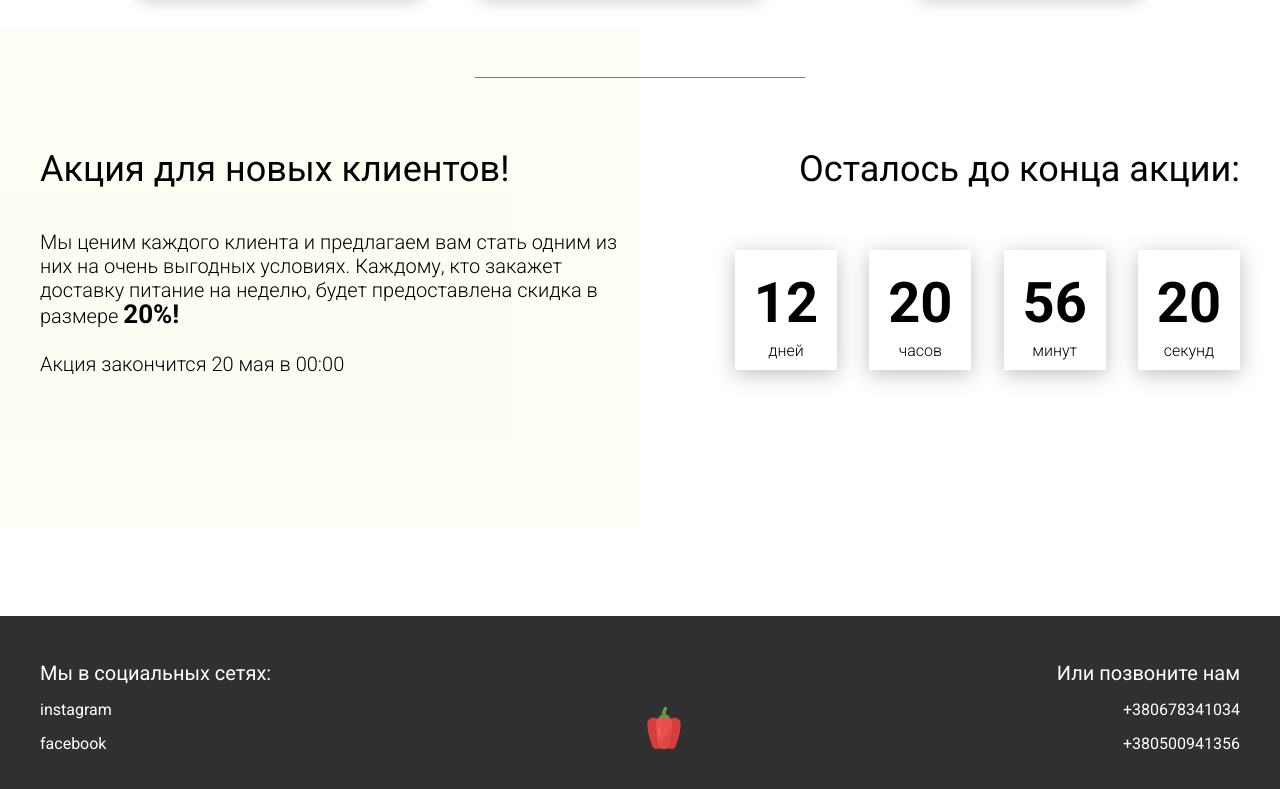
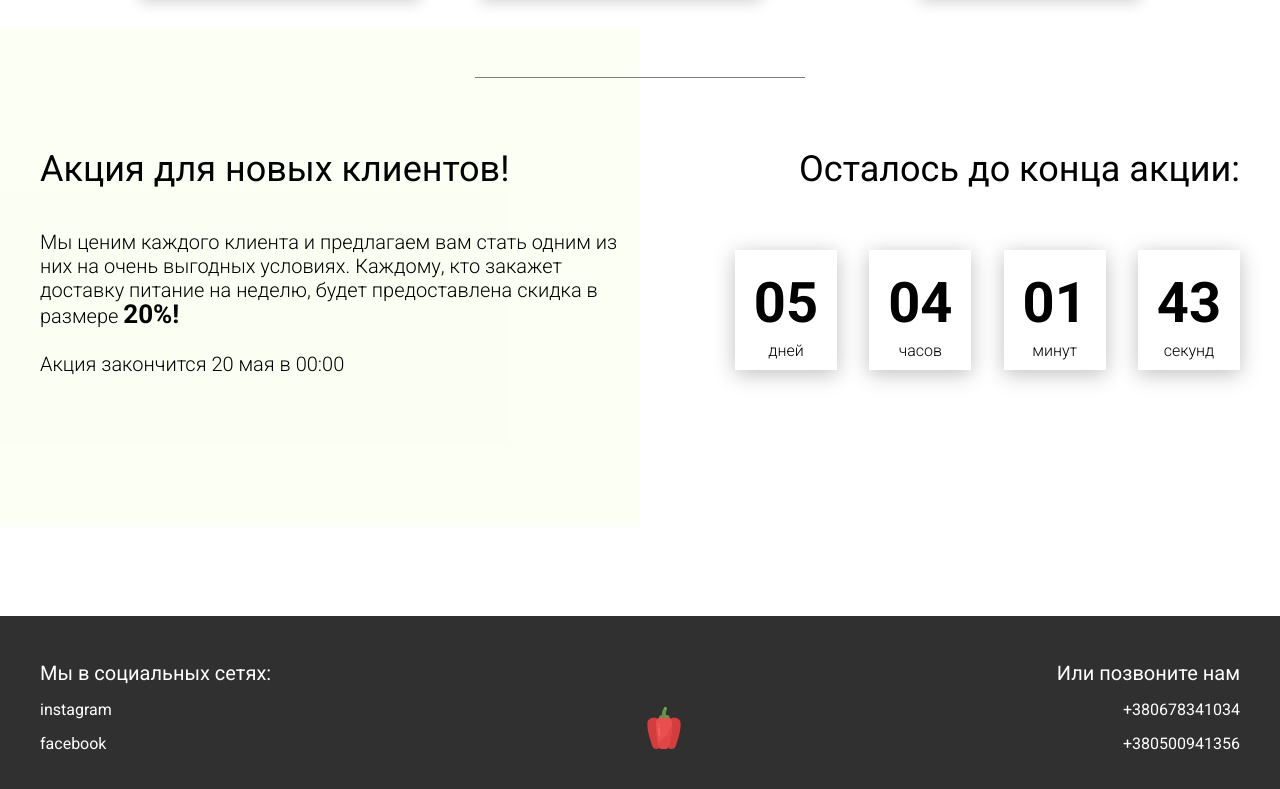
Before and after one commit to DenBern/project-4, a plain HTML site: page index.html in a window 1280 px wide. Shown: the part 4637-5426 px from the top of the page. Drawn offline with Linux system fonts and the light colour scheme.

Commit message:
finish task

```diff
--- a/index.html
+++ b/index.html
@@ -249,15 +249,15 @@
                 <div class="title">Осталось до конца акции:</div>
                 <div class="timer">
                     <div class="timer__block">
-                        <span id="days">12</span>
+                        <span id="days">5</span>
                         дней
                     </div>
                     <div class="timer__block">
-                        <span id="hours">20</span>
+                        <span id="hours">4</span>
                         часов
                     </div>
                     <div class="timer__block">
-                        <span id="minutes">56</span>
+                        <span id="minutes">13</span>
                         минут
                     </div>
                     <div class="timer__block">
--- a/js/script.js
+++ b/js/script.js
@@ -1,9 +1,10 @@
+// Tabs
 window.addEventListener('DOMContentLoaded', () => {
   const tabs = document.querySelectorAll('.tabheader__item'),
     tabsContent = document.querySelectorAll('.tabcontent'),
     tabsParent = document.querySelector('.tabheader__items');
 
-          function hideTabContent () {
+  function hideTabContent() {
     tabsContent.forEach(item => {
       item.classList.add('hide');
       item.classList.remove('show', 'fade');
@@ -14,14 +15,14 @@ window.addEventListener('DOMContentLoaded', () => {
     });
   }
 
-          function showTabContent (i = 0) {
+  function showTabContent(i = 0) {
     tabsContent[i].classList.add('show', 'fade');
     tabsContent[i].classList.remove('hide');
     tabs[i].classList.add('tabheader__item_active');
   }
 
-          hideTabContent ();
-          showTabContent ();
+  hideTabContent();
+  showTabContent();
 
   tabsParent.addEventListener('click', (event) => {
     const target = event.target;
@@ -29,10 +30,64 @@ window.addEventListener('DOMContentLoaded', () => {
     if (target && target.classList.contains('tabheader__item')) {
       tabs.forEach((item, i) => {
         if (target == item) {
-                        hideTabContent ();
-                        showTabContent (i);
+          hideTabContent();
+          showTabContent(i);
         }
       });
     }
   });
+
+  // Timer
+
+  const deadline = '2022-11-29';
+
+  function getTimeRemaining(endtime) {
+    const t = Date.parse(endtime) - Date.parse(new Date()),
+      days = Math.floor(t / (1000 * 60 * 60 * 24)),
+      hours = Math.floor((t / (1000 * 60 * 60) % 24)),
+      minutes = Math.floor((t / 1000 / 60) % 60),
+      seconds = Math.floor((t / 1000) % 60);
+
+    return {
+      'total': t,
+      'days': days,
+      'hours': hours,
+      'minutes': minutes,
+      'seconds': seconds
+    };
+  }
+
+  function getZero(num) {
+    if (num >= 0 && num < 10) {
+      return `0${num}`;
+    } else {
+      return num;
+    }
+  }
+
+  function setClock(selector, endtime) {
+    const timer = document.querySelector(selector),
+      days = timer.querySelector('#days'),
+      hours = timer.querySelector('#hours'),
+      minutes = timer.querySelector('#minutes'),
+      seconds = timer.querySelector('#seconds'),
+      timeInterval = setInterval(updateClock, 1000);
+
+    updateClock();
+
+    function updateClock() {
+      const t = getTimeRemaining(endtime);
+
+      days.innerHTML = getZero(t.days);
+      hours.innerHTML = getZero(t.hours);
+      minutes.innerHTML = getZero(t.minutes);
+      seconds.innerHTML = getZero(t.seconds);
+
+      if (t.total <= 0) {
+        clearInterval(timeInterval);
+      }
+    }
+  }
+
+  setClock('.timer', deadline);
 });
```
Lines whose indentation alone changed are shown as unchanged.
